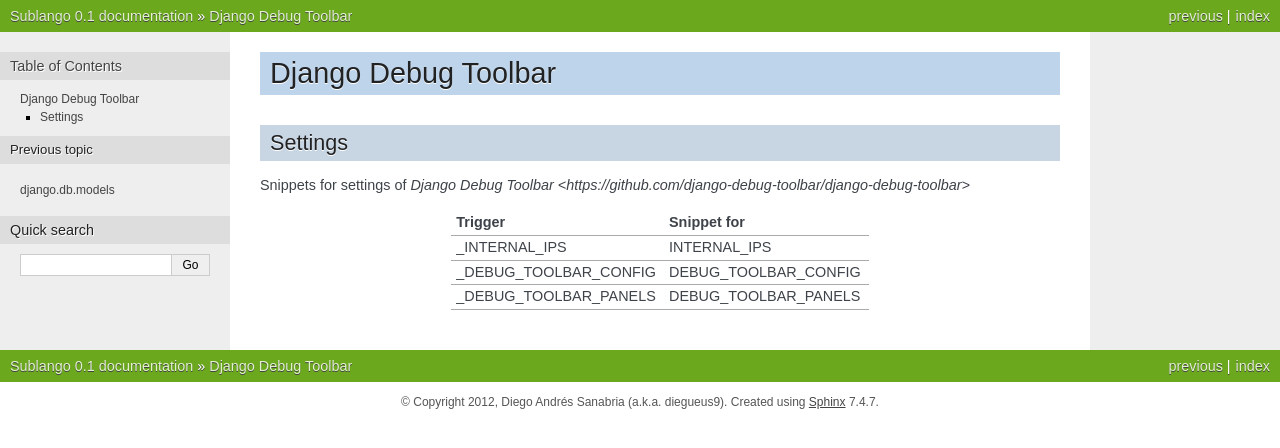
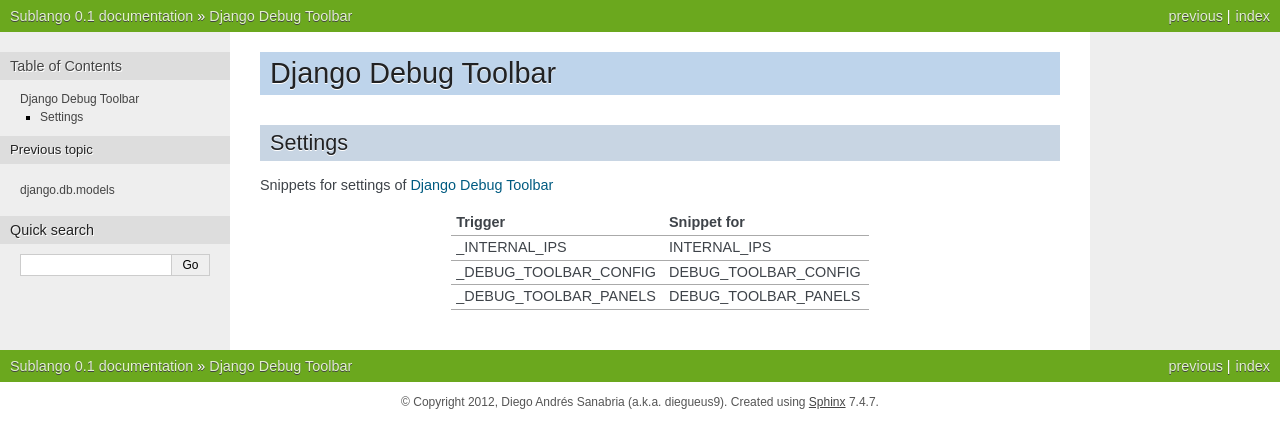
Before and after one commit to diegueus9/Sublango, a Sphinx documentation site: the page built from docs/debug_toolbar/index.rst, in a window 1280 px wide. Shown: the top 448 px of the page. Built offline with Sphinx 7.4.7, drawn with Linux system fonts in a browser that asks for light colours.

Commit message:
Update link

```diff
--- a/docs/debug_toolbar/index.rst
+++ b/docs/debug_toolbar/index.rst
@@ -4,7 +4,7 @@
 Settings
 --------
 
-Snippets for settings of `Django Debug Toolbar <https://github.com/django-debug-toolbar/django-debug-toolbar>`
+Snippets for settings of `Django Debug Toolbar <https://github.com/django-debug-toolbar/django-debug-toolbar>`_
 
 +-----------------------+-----------------------------------------------+
 | Trigger               | Snippet for                                   |
```
